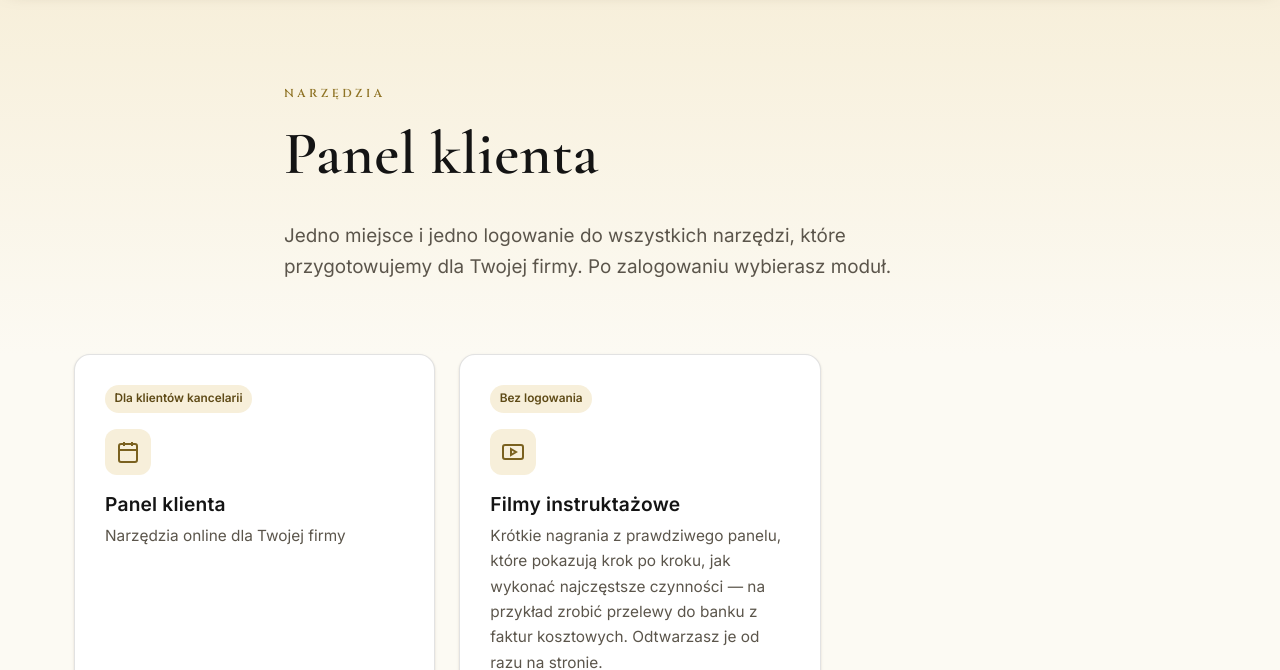
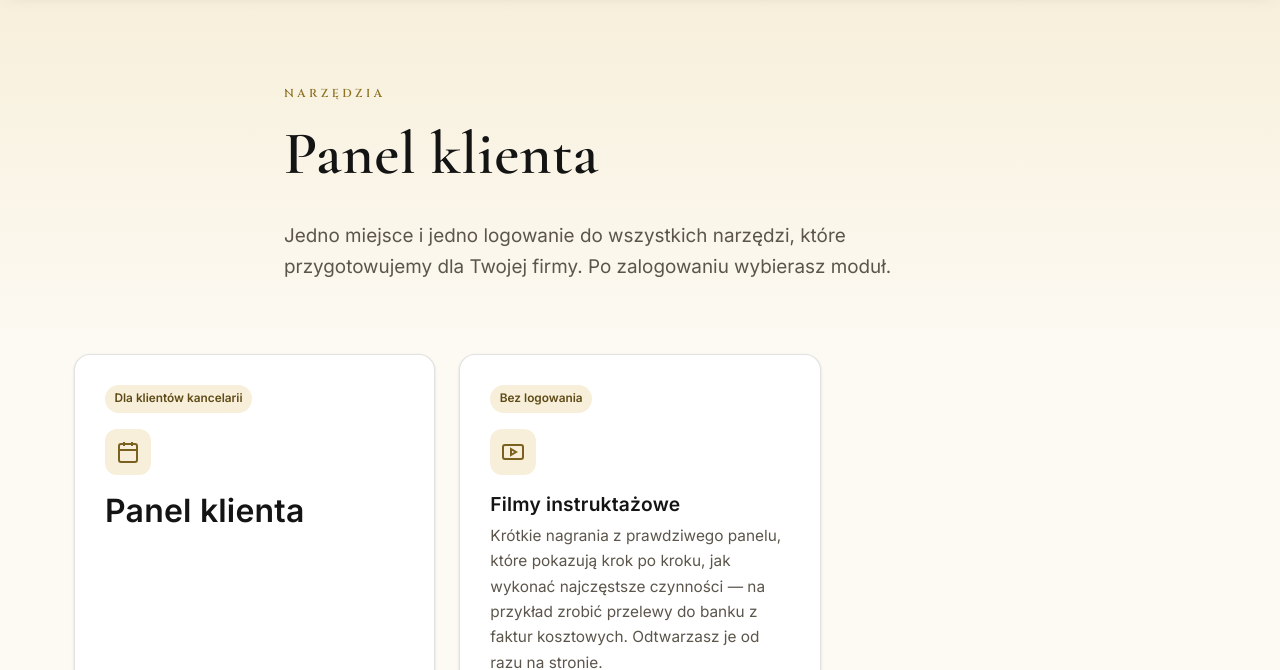
Before and after one commit to jlisowiec-dev/moja-strona, a plain HTML site: page nieobecnosci-urlopy.html in a window 1280 px wide. Shown: the part 130-800 px from the top of the page. Drawn offline with Linux system fonts and the light colour scheme.

Commit message:
Panel klienta: kafelek bez opisu, sam tytuł większą czcionką
Na prośbę właściciela: usunięty opis "Narzędzia online dla Twojej firmy",
tytuł "Panel klienta" powiększony z 1,2 rem do 2 rem. Rozmiar nadany
stylem przy samym nagłówku (a nie w style.css), bo pliki z /assets są
w pamięci przeglądarek do godziny.

Co-Authored-By: Claude Sonnet 5.5 <noreply@anthropic.com>

```diff
--- a/nieobecnosci-urlopy.html
+++ b/nieobecnosci-urlopy.html
@@ -87,8 +87,7 @@
       <article class="card tool-card">
         <div class="tool-card__badges"><span>Dla klientów kancelarii</span></div>
         <div class="card__icon"><svg viewBox="0 0 24 24" fill="none" stroke="currentColor" stroke-width="2"><rect x="3" y="4" width="18" height="18" rx="2"/><path d="M16 2v4M8 2v4M3 10h18M8 14h.01M12 14h.01M16 14h.01M8 18h.01M12 18h.01"/></svg></div>
-        <h3>Panel klienta</h3>
-        <p>Narzędzia online dla Twojej firmy</p>
+        <h3 style="font-size:2rem;line-height:1.15">Panel klienta</h3>
         <a class="btn btn--primary tool-card__btn" href="https://panel.kancelarialisowiec.pl" target="_blank" rel="noopener">Zaloguj się</a>
       </article>
       <article class="card tool-card">
```
